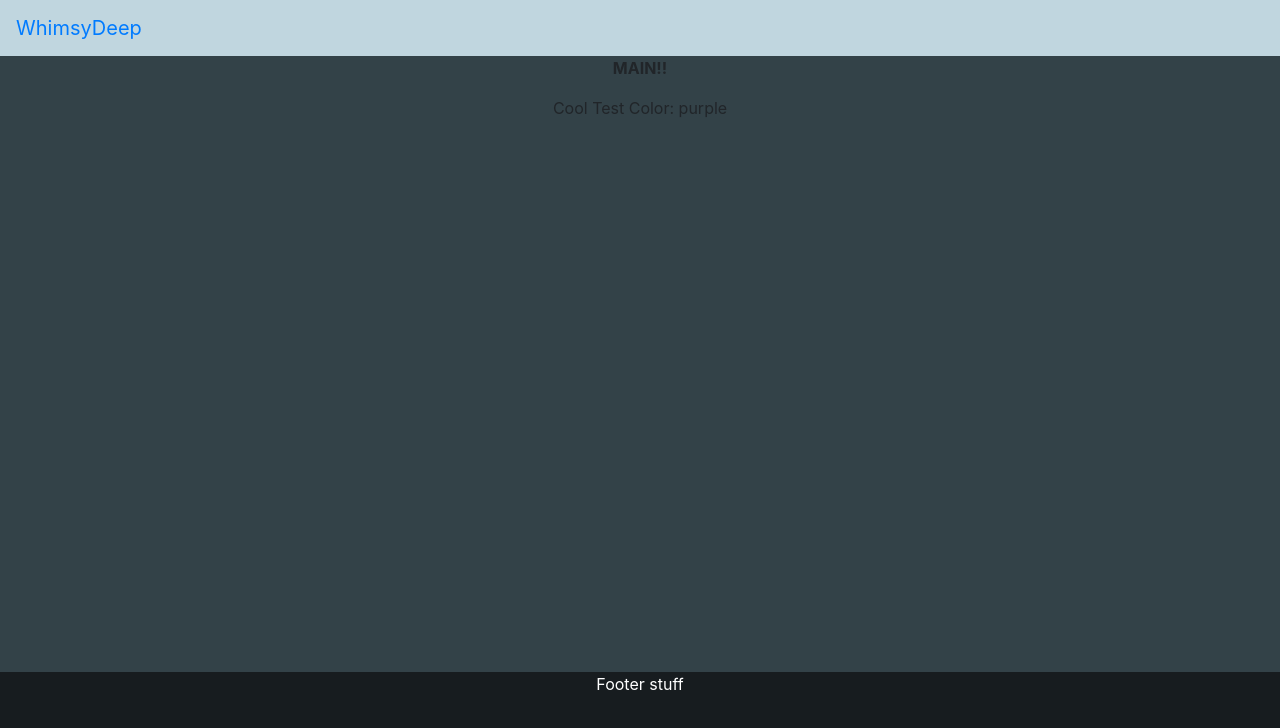
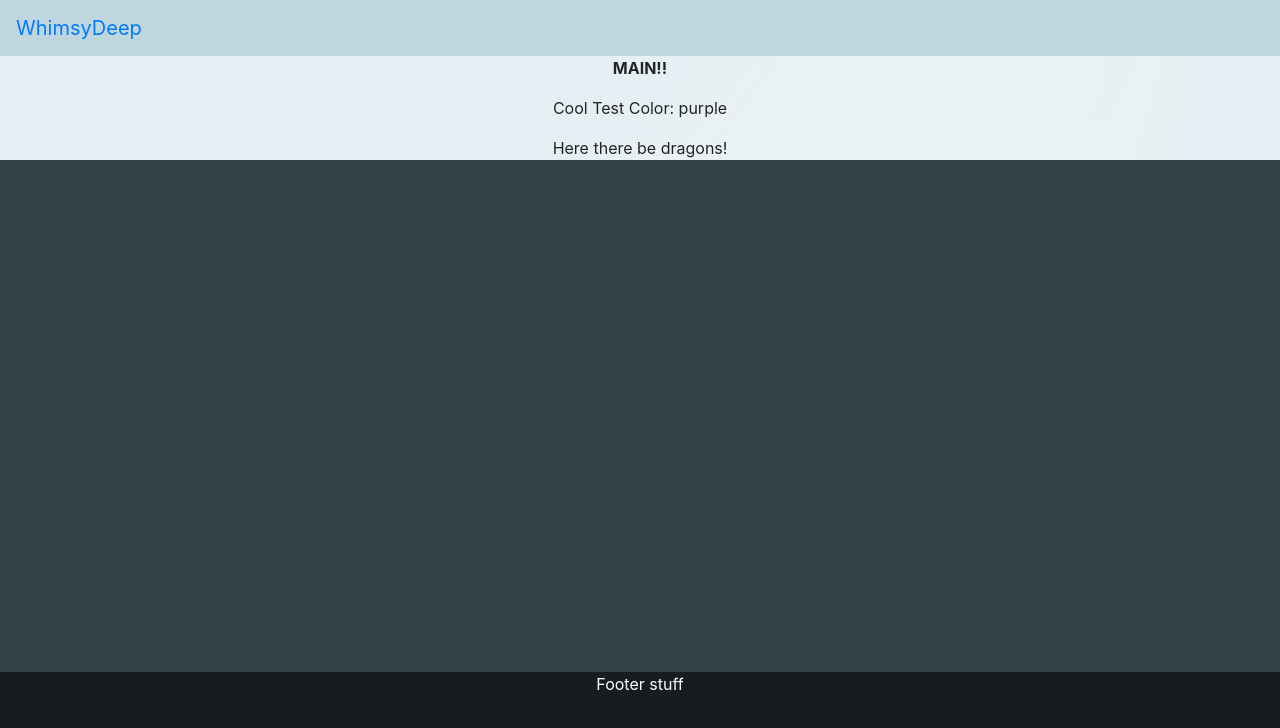
Before and after one commit to bsonge/resume-web-cra, a React (Create React App) app: page / in a window 1280 px wide. Shown: the top 728 px of the page. Built offline with nearby package versions, Linux system fonts and the light colour scheme.

Commit message:
random bullshit

```diff
--- a/src/App.scss
+++ b/src/App.scss
@@ -1,6 +1,9 @@
+@use "src/shared/style_lib.scss" as sl;
+
 .App {
   text-align: center;
   height: 100%;
+  background-color: sl.$mid_blue;
 }
 
 .App-link {
--- a/src/Components/Home/Home.jsx
+++ b/src/Components/Home/Home.jsx
@@ -1,4 +1,6 @@
-import React from "react";
+import React, { Fragment } from "react";
+import "./Home.scss";
+// import WAVE_IMG from "../../shared/images/Home_Bg_Waves.png";
 
 /*  expected props:
 test = [{id:int, color: string}]
@@ -16,10 +18,22 @@ class Home extends React.Component {
 
     render() {
         return (
+            <div className="homepage-container">
             <div className="main-content">
                     <p><strong>MAIN!!</strong></p>
+                    <div className="bgimg"></div>
+                    {/* <img src={WAVE_IMG} alt="waves"></img> */}
                     <p> Cool Test Color: { this.returnColor(3) } </p>
             </div>
+            <div className="buttons">
+                <div>Here there be dragons!</div>
+                <div>
+                    <div></div>
+                    <div></div>
+                </div>
+            </div>
+            </div>
+
         )
     }
 }
--- a/src/Components/Home/Home.scss
+++ b/src/Components/Home/Home.scss
@@ -1,5 +1,28 @@
-// $bg-img: url('./Home_Bg_Waves.png');
+@use "src/shared/style_lib.scss" as sl;
 //TODO: add some gosh dang background
-.main-content {
-    // background: $bg-img;
+
+.homepage-container {
+    background-image: url('../../shared/images/Home_Bg_Waves.png');
+    background-repeat: no-repeat;
+    background-size: 100%;
+    margin-bottom: calc(-100vh + var(sl.$header_height));
 }
+
+.homepage-container > div{
+    max-width: 1300px;
+    margin:auto;
+
+}
+
+.main-content { //no good!
+    // min-height: 100vh;
+    // position: absolute;
+    width:100%;
+
+}
+
+// .bgimg {
+//     background-color:blue;
+//     height:100px;
+//     width:100px;
+// }
--- a/src/Components/Main/Main.scss
+++ b/src/Components/Main/Main.scss
@@ -8,6 +8,7 @@ Adding any overarching core structure here to keep it all in one place
 /* == Footer (sticky) == */
 .page-wrap {
     min-height: 100%;
+    margin: auto;
     /* equal to footer height */
     margin-bottom: -(sl.$footer_height);
     background-color: sl.$dark_blue;
--- a/src/shared/style_lib.scss
+++ b/src/shared/style_lib.scss
@@ -1,4 +1,5 @@
 //style-lib
+//@use "src/shared/style_lib.scss" as sl;
 
 // Site Color Theme
 $darker_blue: #171c1f;
```
Also changed, not shown: src/shared/images/Home_Bg_Waves.png (renamed from src/Components/Home/Home_Bg_Waves.png), 1 other file (tests, documents, lock files or other folders).
